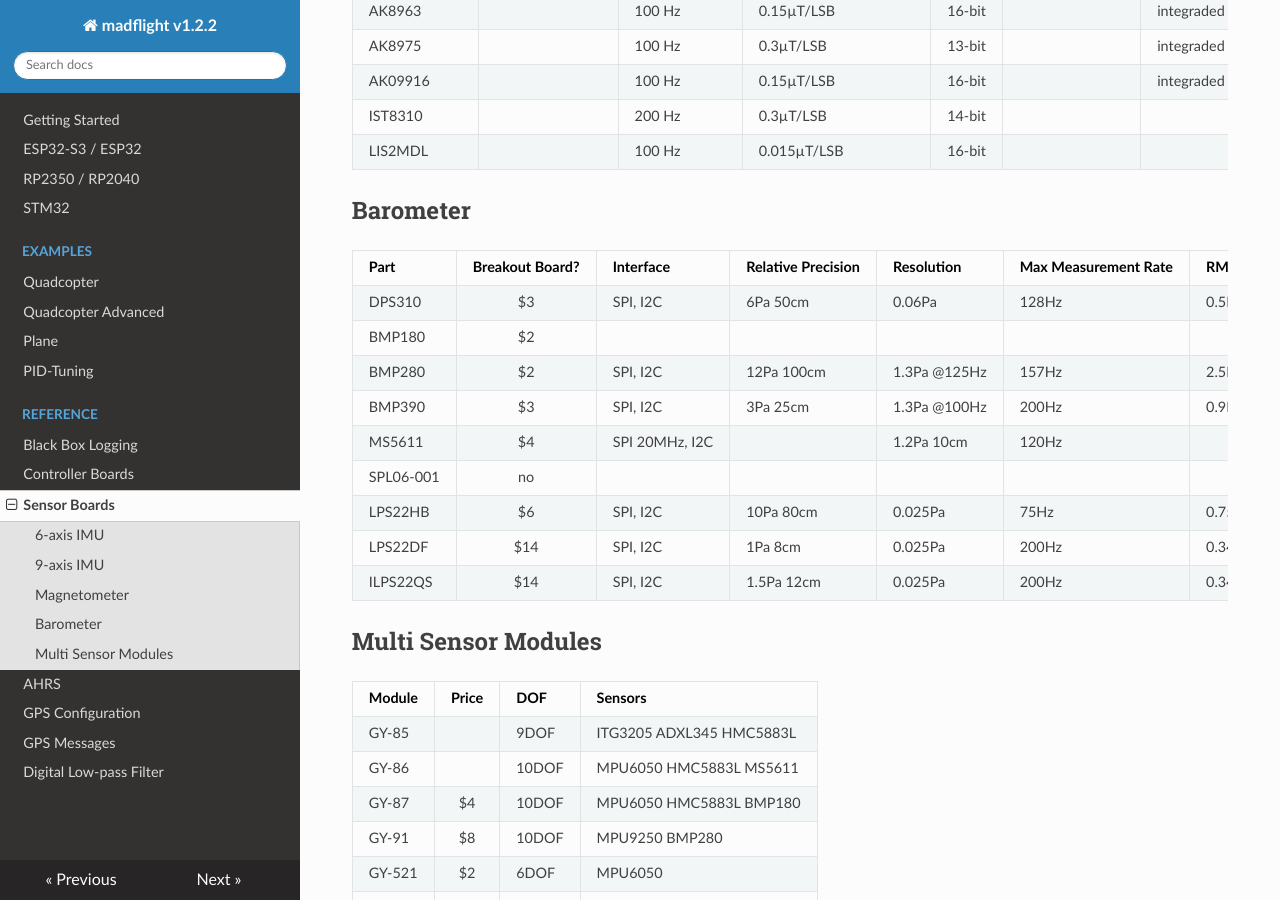
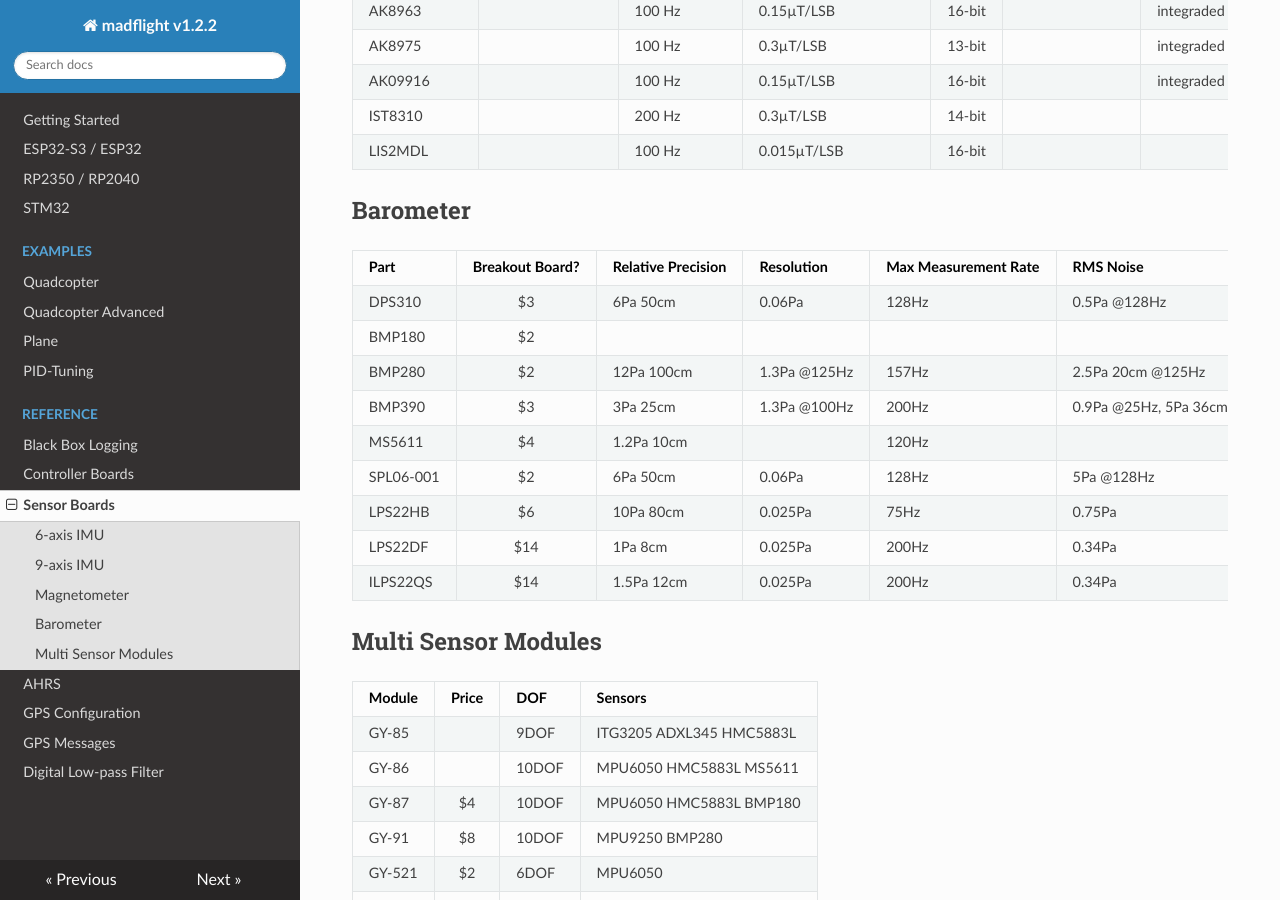
Before and after one commit to qqqlab/madflight-docs, an MkDocs documentation site: the page built from docs/Sensor-Boards.md, in a window 1280 px wide and 900 px high, scrolled down 1486 px. Built offline with MkDocs 1.6.1, drawn with Linux system fonts in a browser that asks for light colours; nearby versions of some CDN libraries.

Commit message:
Update Sensor-Boards.md

```diff
--- a/docs/Sensor-Boards.md
+++ b/docs/Sensor-Boards.md
@@ -53,17 +53,17 @@
 
 ## Barometer
 
-| Part    | Breakout Board? | Interface | Relative Precision | Resolution | Max Measurement Rate | RMS Noise | Notes |
-|-|:-:|-|-|-|-|-|-|
-DPS310    | $3 | SPI, I2C | 6Pa 50cm| 0.06Pa | 128Hz | 0.5Pa @128Hz | Used in current commercial FC
+| Part    | Breakout Board? | Relative Precision | Resolution | Max Measurement Rate | RMS Noise | Notes |
+|-|:-:|-|-|-|-|-|
+DPS310    | $3 | 6Pa 50cm| 0.06Pa | 128Hz | 0.5Pa @128Hz | Used in current commercial FC
 BMP180    | $2
-BMP280    | $2 | SPI, I2C | 12Pa 100cm | 1.3Pa @125Hz | 157Hz | 2.5Pa 20cm @125Hz | Used in current commercial FC
-BMP390    | $3 | SPI, I2C | 3Pa 25cm | 1.3Pa @100Hz | 200Hz | 0.9Pa @25Hz, 5Pa 36cm @100Hz
-MS5611    | $4 | SPI 20MHz, I2C ||1.2Pa 10cm|120Hz
-SPL06-001 | no
-LPS22HB   | $6 | SPI, I2C |10Pa 80cm|0.025Pa|75Hz|0.75Pa
-LPS22DF   | $14 | SPI, I2C |1Pa 8cm|0.025Pa|200Hz|0.34Pa
-ILPS22QS  | $14 | SPI, I2C |1.5Pa 12cm|0.025Pa|200Hz|0.34Pa
+BMP280    | $2 | 12Pa 100cm | 1.3Pa @125Hz | 157Hz | 2.5Pa 20cm @125Hz | Used in current commercial FC
+BMP390    | $3 | 3Pa 25cm | 1.3Pa @100Hz | 200Hz | 0.9Pa @25Hz, 5Pa 36cm @100Hz
+MS5611    | $4 | 1.2Pa 10cm | | 120Hz
+SPL06-001 | $2 | 6Pa 50cm | 0.06Pa | 128Hz | 5Pa @128Hz
+LPS22HB   | $6 | 10Pa 80cm | 0.025Pa | 75Hz | 0.75Pa
+LPS22DF   | $14 | 1Pa 8cm | 0.025Pa | 200Hz | 0.34Pa
+ILPS22QS  | $14 | 1.5Pa 12cm | 0.025Pa | 200Hz | 0.34Pa
 
 ## Multi Sensor Modules
 
```
